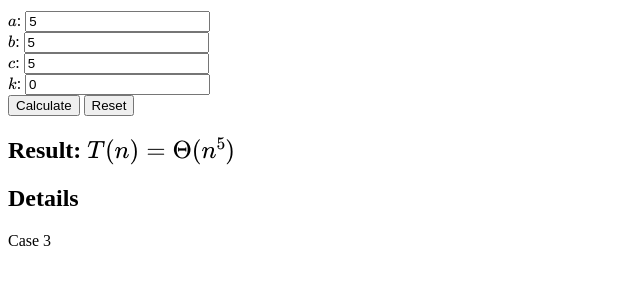
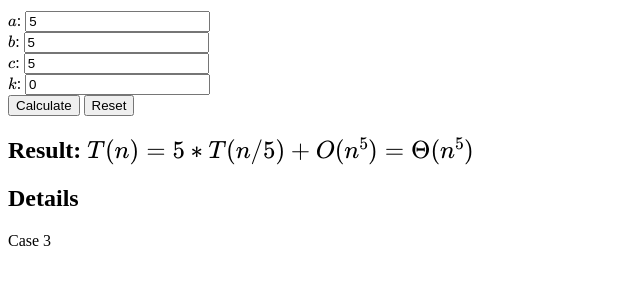
Before and after one commit to barney54321/Master-Theorem, a plain HTML site: page index.html in a window 1280 px wide. Both pictures are taken after typing "5", "5", "5" into the empty fields and a click on the button "Calculate". Shown: the part 106-390 px from the top of the page, without its empty margins (0-640 px from the left). Drawn offline with nearby package versions, Linux system fonts and the light colour scheme.

Commit message:
show original recurrence

```diff
--- a/index.html
+++ b/index.html
@@ -32,7 +32,7 @@
         <button id="calculate">Calculate</button>
         <button id="reset">Reset</button>
 
-        <h2 id="result">Result: \(T(n)=\)</h2>
+        <h2 id="result">Result:</h2>
 
         <h2>Details</h2>
 
--- a/main.js
+++ b/main.js
@@ -89,7 +89,31 @@ calc.addEventListener("click", () => {
         masterCase = 3;
     }
 
-    result.innerHTML = "Result: \\(T(n)=" + res + "\\)";
+    var originalA = "";
+
+    if (a > 1) {
+        originalA = a + " * ";
+    }
+
+    var originalC = "n";
+
+    if (c == 0) {
+        originalC = "";
+    } else if (c != 1) {
+        originalC = "n^" + c;
+    }
+
+    var originalLog = "\\log(n)";
+
+    if (k == 0) {
+        originalLog = "";
+    } else if (k != 1) {
+        originalLog = "\\log^" + k + "(n)";
+    }
+
+    var original = originalA + "T(n/" + b + ") + O(" + originalC + originalLog + ")";
+
+    result.innerHTML = "Result: \\(T(n)=" + original + "=" + res + "\\)";
 
     if (masterCase == 1) {
         details.innerText = "Case 1";
```
